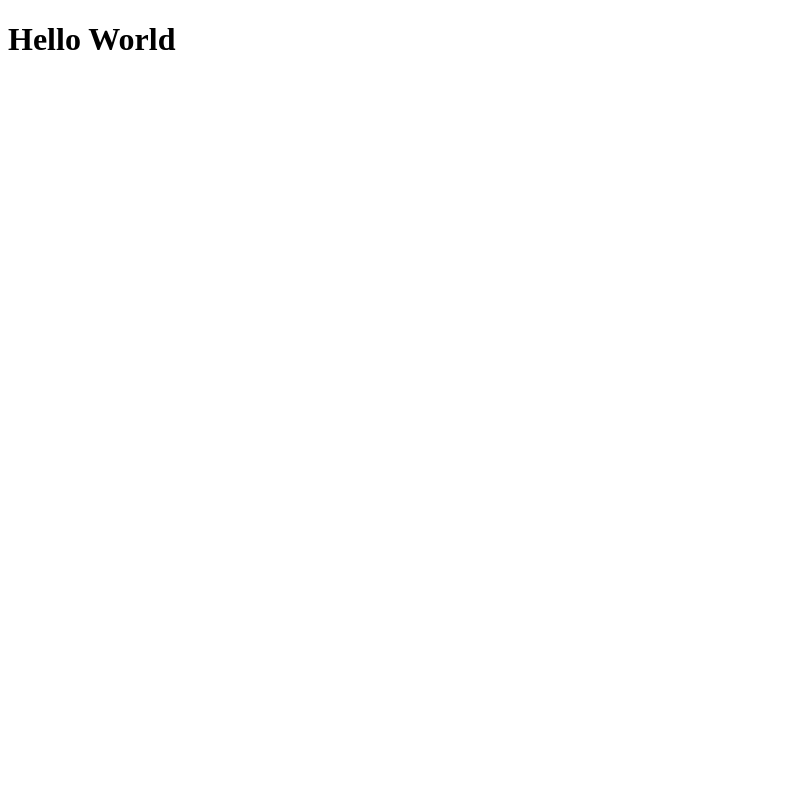
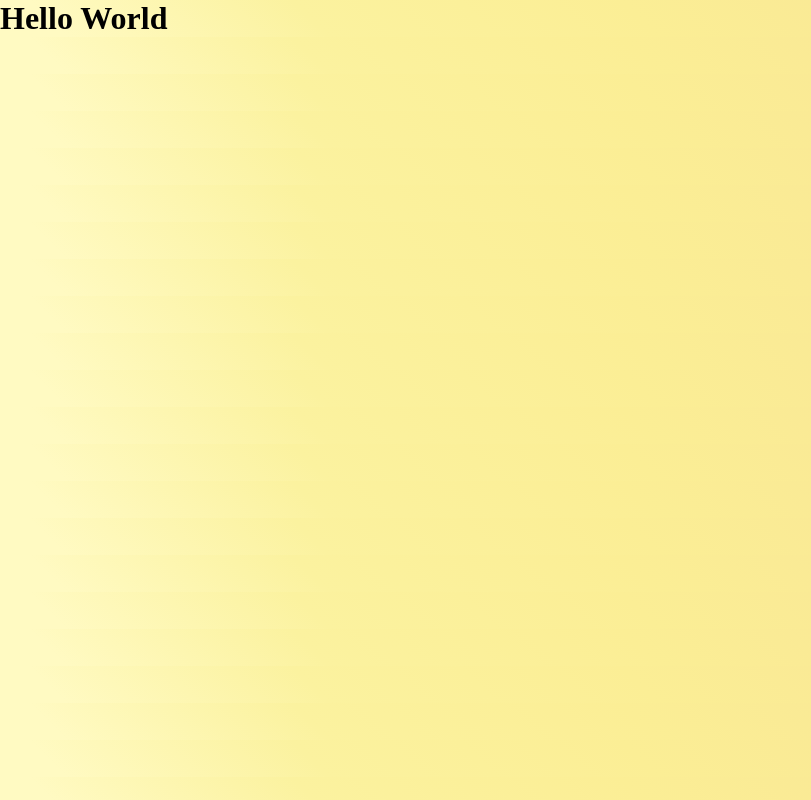
Before and after one commit to VickyPhu/QUIZZA, a React (Vite) app: page / in a window 1280 px wide. Shown: the whole page, without its empty margins (0-811 px from the left). Built offline with nearby package versions, Linux system fonts and the light colour scheme.

Commit message:
global styling

```diff
--- a/src/pages/StartPage.tsx
+++ b/src/pages/StartPage.tsx
@@ -1,3 +1,10 @@
+import GlobalStyle from "../styles/GlobalStyles";
+
 export default function StartPage() {
-  return <h1>Hello World</h1>;
+  return (
+    <>
+      <GlobalStyle />
+      <h1>Hello World</h1>
+    </>
+  );
 }
--- /dev/null
+++ b/src/styles/GlobalStyles.ts
@@ -0,0 +1,17 @@
+import { createGlobalStyle } from "styled-components";
+
+const GlobalStyle = createGlobalStyle`
+* {
+margin: 0;
+padding: 0;
+box-sizing: border-box;
+}
+
+body {
+// background: rgb(255,250,194);
+
+background: linear-gradient(45deg, rgba(255,250,194,1) 5%, rgba(251,242,159,1) 25%, rgba(251,238,149,1) 50%, rgba(249,231,149,1) 75%, rgba(248,223,149,1) 100%);
+}
+`;
+
+export default GlobalStyle;
```
